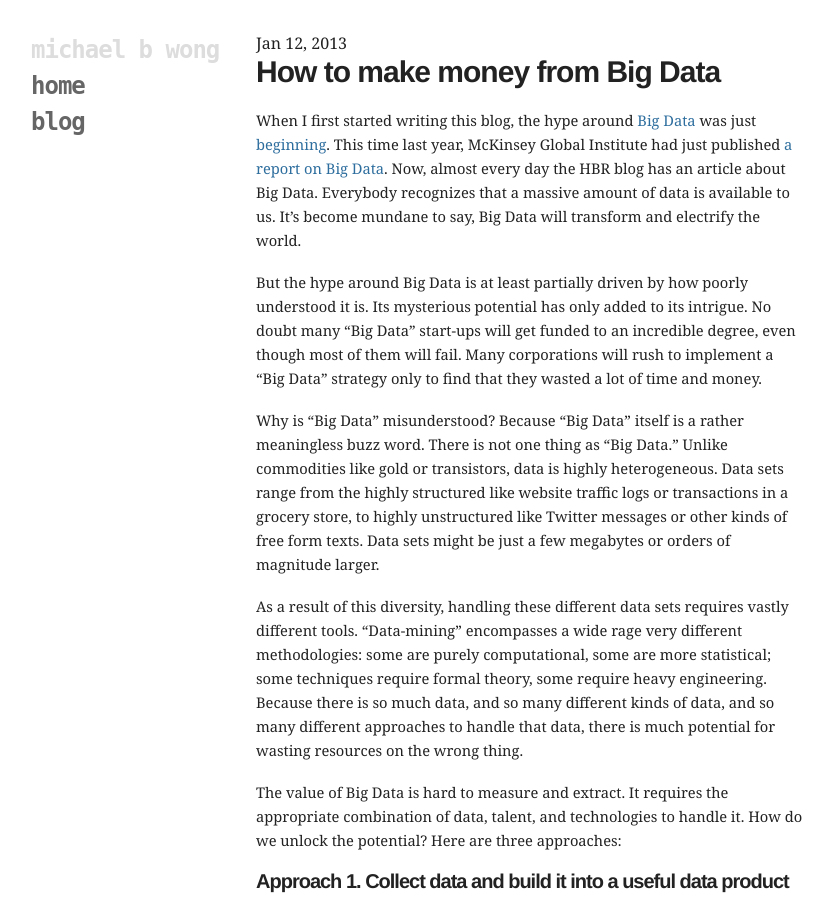
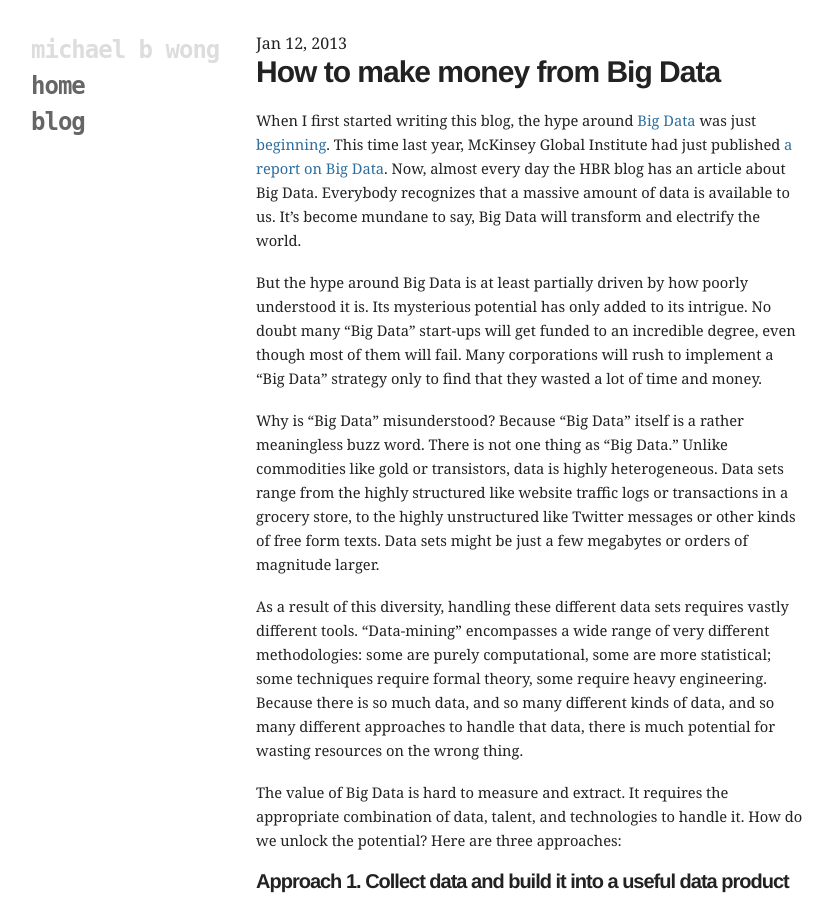
Before and after one commit to mbwong/mbwong.github.com, a Jekyll site: the page built from _posts/2013-01-12-how-to-make-money-from-big-data.md, in a window 1280 px wide and 900 px high. Shown: the whole window, without its empty margins (94-927 px from the left). Built offline with Jekyll 4.4.1, drawn with Linux system fonts in a browser that asks for light colours.

Commit message:
Update _posts/2013-01-12-how-to-make-money-from-big-data.md

```diff
--- a/_posts/2013-01-12-how-to-make-money-from-big-data.md
+++ b/_posts/2013-01-12-how-to-make-money-from-big-data.md
@@ -10,9 +10,9 @@ When I first started writing this blog, the hype around [Big Data][bd] was just
 
 But the hype around Big Data is at least partially driven by how poorly understood it is. Its mysterious potential has only added to its intrigue. No doubt many "Big Data" start-ups will get funded to an incredible degree, even though most of them will fail. Many corporations will rush to implement a "Big Data" strategy only to find that they wasted a lot of time and money.
 
-Why is "Big Data" misunderstood? Because "Big Data" itself is a rather meaningless buzz word. There is not one thing as "Big Data." Unlike commodities like gold or transistors, data is highly heterogeneous. Data sets range from the highly structured like website traffic logs or transactions in a grocery store, to highly unstructured like Twitter messages or other kinds of free form texts. Data sets might be just a few megabytes or orders of magnitude larger.
+Why is "Big Data" misunderstood? Because "Big Data" itself is a rather meaningless buzz word. There is not one thing as "Big Data." Unlike commodities like gold or transistors, data is highly heterogeneous. Data sets range from the highly structured like website traffic logs or transactions in a grocery store, to the highly unstructured like Twitter messages or other kinds of free form texts. Data sets might be just a few megabytes or orders of magnitude larger.
 
-As a result of this diversity, handling these different data sets requires vastly different tools. "Data-mining" encompasses a wide rage very different methodologies: some are purely computational, some are more statistical; some techniques require formal theory, some require heavy engineering. Because there is so much data, and so many different kinds of data, and so many different approaches to handle that data, there is much potential for wasting resources on the wrong thing.
+As a result of this diversity, handling these different data sets requires vastly different tools. "Data-mining" encompasses a wide range of very different methodologies: some are purely computational, some are more statistical; some techniques require formal theory, some require heavy engineering. Because there is so much data, and so many different kinds of data, and so many different approaches to handle that data, there is much potential for wasting resources on the wrong thing.
 
 The value of Big Data is hard to measure and extract. It requires the appropriate combination of data, talent, and technologies to handle it. How do we unlock the potential? Here are three approaches:
 
```
